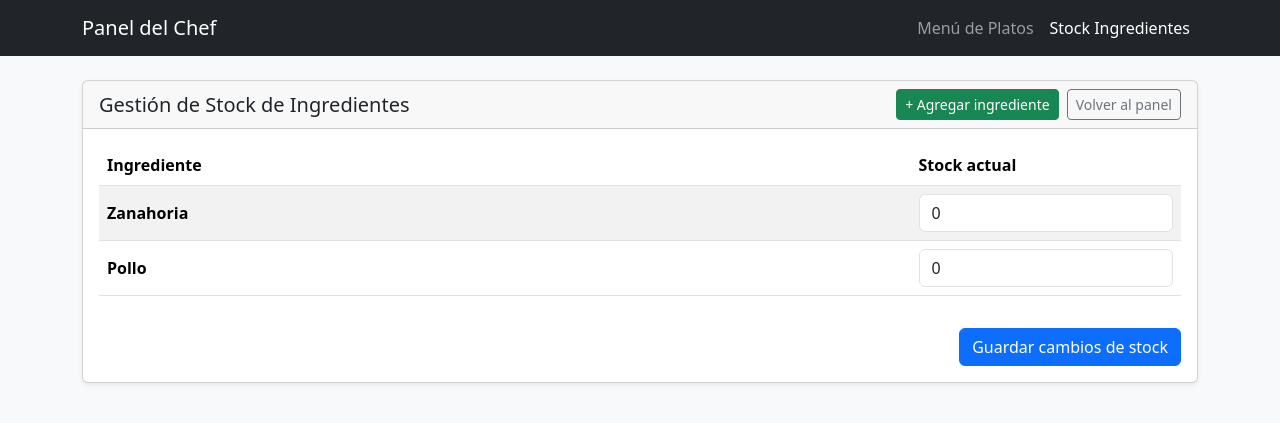
After one commit to BenjaminDiaz83/IngeSoftware, a Django app: page /stock-ingredientes/ in a window 1280 px wide. The commit adds this page. Shown: the top 423 px of the page. Run offline with Django 5.2, Linux system fonts and the light colour scheme; data comes from the database, SQL or seed files in the repository.

Commit message:
Actualización
Desarrollar funcionalidad para consulta de ingredientes en stock

```diff
--- a/MenuStock/urls.py
+++ b/MenuStock/urls.py
@@ -12,8 +12,9 @@ urlpatterns = [
     path('editar/<int:pk>/', views.editar_plato, name='editar_plato'),
     path('eliminar/<int:pk>/', views.eliminar_plato, name='eliminar_plato'),
     path('', views.administrador, name='administrador'),
+    path('stock-ingredientes/', views.stock_ingredientes, name='stock_ingredientes'),
+    path('ingredientes/crear/', views.crear_ingrediente, name='crear_ingrediente'),
 ]
-
 
 if settings.DEBUG:
     urlpatterns += static(settings.MEDIA_URL, document_root=settings.MEDIA_ROOT)
--- a/mainApp/forms.py
+++ b/mainApp/forms.py
@@ -1,5 +1,5 @@
 from django import forms
-from .models import Plato
+from .models import Plato, Ingrediente
 
 class PlatoForm(forms.ModelForm):
     """
@@ -24,3 +24,28 @@ class PlatoForm(forms.ModelForm):
             # El campo 'categoria' debe usar 'form-select'
             'categoria': forms.Select(attrs={'class': 'form-select'}),
         }
+class IngredienteStockForm(forms.ModelForm):
+    class Meta:
+        model = Ingrediente
+        fields = ['stock']
+        widgets = {
+            'stock': forms.NumberInput(attrs={
+                'class': 'form-control',
+                'min': '0'
+            })
+        }
+
+class IngredienteForm(forms.ModelForm):
+    class Meta:
+        model = Ingrediente
+        fields = ['nombre', 'stock']
+        widgets = {
+            'nombre': forms.TextInput(attrs={
+                'class': 'form-control',
+                'placeholder': 'Ej: Tomate'
+            }),
+            'stock': forms.NumberInput(attrs={
+                'class': 'form-control',
+                'min': '0'
+            })
+        }
--- a/mainApp/views.py
+++ b/mainApp/views.py
@@ -2,6 +2,10 @@
 from django.shortcuts import render, redirect, get_object_or_404
 from .models import Plato
 from .forms import PlatoForm
+from django.forms import modelformset_factory
+from django.contrib import messages
+from .models import Plato, Ingrediente
+from .forms import PlatoForm, IngredienteStockForm, IngredienteForm
 
 def listar_platos(request):
     """Vista que recupera todos los platos y los muestra."""
@@ -74,3 +78,49 @@ def administrador(request):
         'titulo': 'Panel de Control del Chef',
     }
     return render(request, 'menu/administrador.html', context)
+
+def stock_ingredientes(request):
+    """
+    Vista para gestionar el stock de todos los ingredientes.
+    Muestra una tabla con el nombre del ingrediente y un campo numérico para el stock.
+    """
+    IngredienteFormSet = modelformset_factory(
+        Ingrediente,
+        form=IngredienteStockForm,
+        extra=0
+    )
+
+    if request.method == 'POST':
+        formset = IngredienteFormSet(request.POST, queryset=Ingrediente.objects.all())
+        if formset.is_valid():
+            formset.save()
+            messages.success(request, 'Stock de ingredientes actualizado correctamente.')
+            return redirect('stock_ingredientes')
+    else:
+        formset = IngredienteFormSet(queryset=Ingrediente.objects.all())
+
+    context = {
+        'titulo': 'Gestión de Stock de Ingredientes',
+        'formset': formset,
+    }
+    return render(request, 'menu/stock_ingredientes.html', context)
+
+def crear_ingrediente(request):
+    """
+    Crea un nuevo ingrediente (nombre + stock inicial),
+    luego redirige a la página de stock de ingredientes.
+    """
+    if request.method == 'POST':
+        form = IngredienteForm(request.POST)
+        if form.is_valid():
+            form.save()
+            messages.success(request, 'Ingrediente creado correctamente.')
+            return redirect('stock_ingredientes')
+    else:
+        form = IngredienteForm()
+
+    context = {
+        'titulo': 'Crear nuevo ingrediente',
+        'form': form,
+    }
+    return render(request, 'menu/formulario_ingrediente.html', context)
--- a/templates/menu/administrador.html
+++ b/templates/menu/administrador.html
@@ -33,7 +33,7 @@
                             <div class="card-body d-flex flex-column align-items-center text-center">
                                 <h5 class="card-title mb-3 fs-4">📦 Gestionar Stock</h5>
                                 <p class="card-text text-muted">Controla la cantidad de ingredientes disponibles en el inventario.</p>
-                                <a href="/admin/mainApp/ingrediente/" class="btn btn-warning btn-lg mt-auto text-dark">Ir a Stock (Admin)</a>
+                                <a href="{% url 'stock_ingredientes' %}" class="btn btn-warning btn-lg mt-auto text-dark">Ver y Editar Stock</a>
                             </div>
                         </div>
                     </div>
--- a/templates/menu/lista_platos.html
+++ b/templates/menu/lista_platos.html
@@ -11,14 +11,14 @@
 <body>
 
     <nav class="navbar navbar-expand-lg navbar-dark bg-dark shadow-sm sticky-top">
-      <div class="container">
+        <div class="container">
         <span class="navbar-brand mb-0 h1"><i class="bi bi-utensils"></i> {{ titulo }}</span>
 
         <div class="ms-auto d-flex">
             <a href="{% url 'crear_plato' %}" class="btn btn-success me-3"><i class="bi bi-plus-circle-fill"></i> Crear Nuevo Plato</a>
             <a href="{% url 'administrador' %}" class="btn btn-outline-light"><i class="bi bi-tools"></i> Herramientas Chef</a>
         </div>
-      </div>
+        </div>
     </nav>
 
     <div class="container mt-5">
--- /dev/null
+++ b/templates/menu/stock_ingredientes.html
@@ -0,0 +1,115 @@
+<!DOCTYPE html>
+<html lang="es">
+<head>
+    <meta charset="UTF-8">
+    <title>{{ titulo }}</title>
+    <link href="https://cdn.jsdelivr.net/npm/bootstrap@5.3.3/dist/css/bootstrap.min.css" rel="stylesheet">
+</head>
+<body class="bg-light">
+<nav class="navbar navbar-expand-lg navbar-dark bg-dark mb-4">
+    <div class="container">
+        <a class="navbar-brand" href="{% url 'administrador' %}">Panel del Chef</a>
+        <button class="navbar-toggler" type="button" data-bs-toggle="collapse"
+                data-bs-target="#navbarNav" aria-controls="navbarNav" aria-expanded="false"
+                aria-label="Toggle navigation">
+            <span class="navbar-toggler-icon"></span>
+        </button>
+        <div class="collapse navbar-collapse" id="navbarNav">
+            <ul class="navbar-nav ms-auto">
+                <li class="nav-item">
+                    <a class="nav-link" href="{% url 'lista_platos' %}">Menú de Platos</a>
+                </li>
+                <li class="nav-item">
+                    <a class="nav-link active" aria-current="page" href="{% url 'stock_ingredientes' %}">
+                        Stock Ingredientes
+                    </a>
+                </li>
+            </ul>
+        </div>
+    </div>
+</nav>
+<div class="container">
+    {% if messages %}
+    <div class="row">
+        <div class="col-12">
+            {% for message in messages %}
+            <div class="alert alert-success alert-dismissible fade show" role="alert">
+                {{ message }}
+                <button type="button" class="btn-close" data-bs-dismiss="alert"
+                        aria-label="Cerrar"></button>
+            </div>
+            {% endfor %}
+        </div>
+    </div>
+    {% endif %}
+    <div class="row">
+        <div class="col-12">
+            <div class="card shadow-sm">
+                <div class="card-header d-flex justify-content-between align-items-center">
+                    <h5 class="mb-0">{{ titulo }}</h5>
+                    <div class="d-flex gap-2">
+                        <a href="{% url 'crear_ingrediente' %}" class="btn btn-success btn-sm">
+                            + Agregar ingrediente
+                        </a>
+                        <a href="{% url 'administrador' %}" class="btn btn-outline-secondary btn-sm">
+                            Volver al panel
+                        </a>
+                    </div>
+                </div>
+                <div class="card-body">
+                    {% if formset %}
+                    <form method="post">
+                        {% csrf_token %}
+                        {{ formset.management_form }}
+                        <div class="table-responsive">
+                            <table class="table table-striped table-hover align-middle">
+                                <thead>
+                                    <tr>
+                                        <th style="width: 60%;">Ingrediente</th>
+                                        <th style="width: 20%;">Stock actual</th>
+                                    </tr>
+                                </thead>
+                                <tbody>
+                                    {% for form in formset %}
+                                    <tr>
+                                        <td>
+                                            {{ form.id }}
+                                            <strong>{{ form.instance.nombre }}</strong>
+                                        </td>
+                                        <td style="max-width: 200px;">
+                                            {{ form.stock }}
+                                            {% if form.stock.errors %}
+                                                <div class="text-danger small">
+                                                    {{ form.stock.errors }}
+                                                </div>
+                                            {% endif %}
+                                        </td>
+                                    </tr>
+                                    {% empty %}
+                                    <tr>
+                                        <td colspan="2" class="text-center text-muted py-3">
+                                            No hay ingredientes registrados.
+                                        </td>
+                                    </tr>
+                                    {% endfor %}
+                                </tbody>
+                            </table>
+                        </div>
+                        <div class="text-end mt-3">
+                            <button type="submit" class="btn btn-primary">
+                                Guardar cambios de stock
+                            </button>
+                        </div>
+                    </form>
+                    {% else %}
+                    <p class="text-muted">No hay ingredientes disponibles para gestionar.</p>
+                    {% endif %}
+                </div>
+            </div>
+        </div>
+    </div>
+</div>
+
+<script src="https://cdn.jsdelivr.net/npm/bootstrap@5.3.3/dist/js/bootstrap.bundle.min.js"></script>
+</body>
+</html>
```
Also changed, not shown: templates/menu/formulario_ingrediente.html (added, +87 -0 lines).
